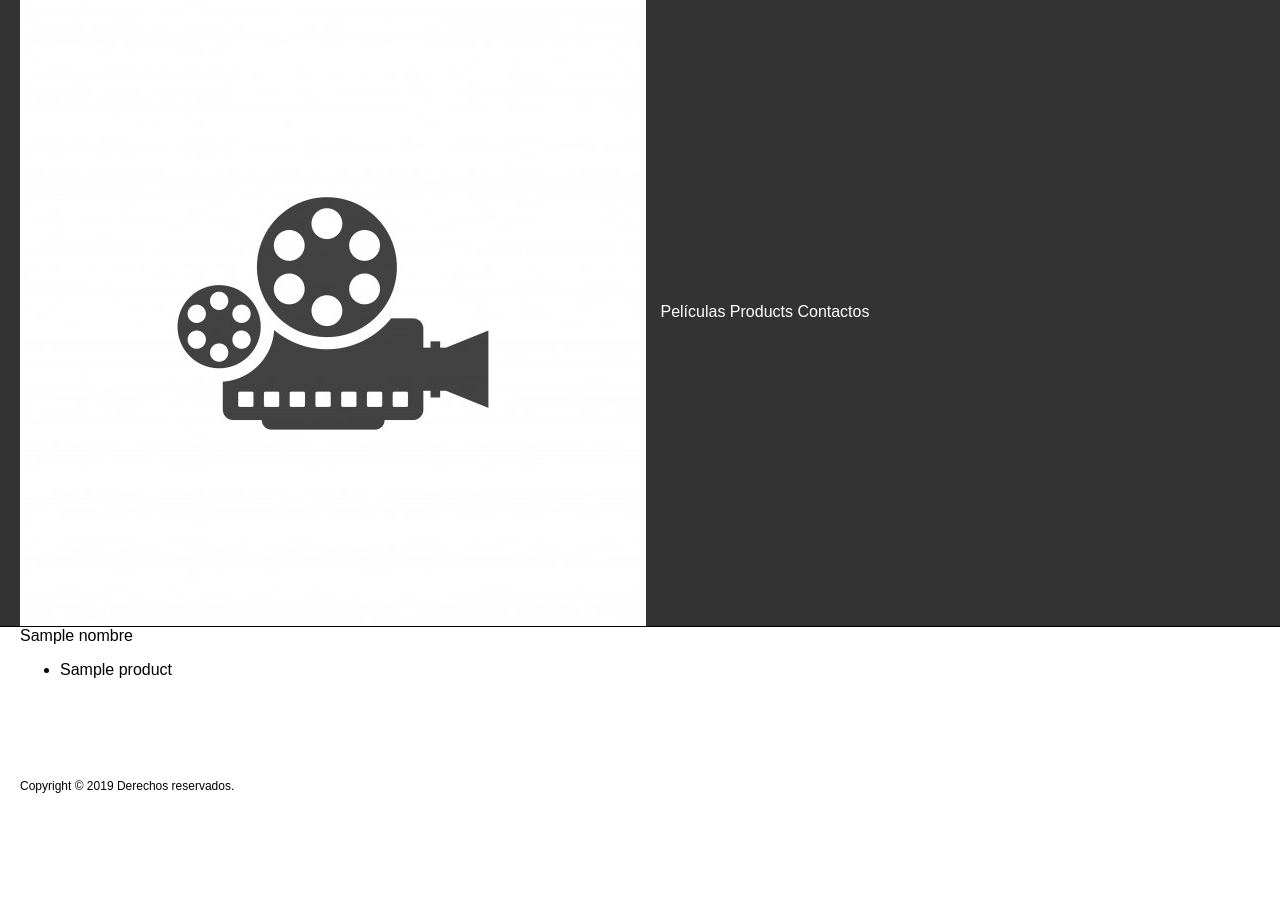
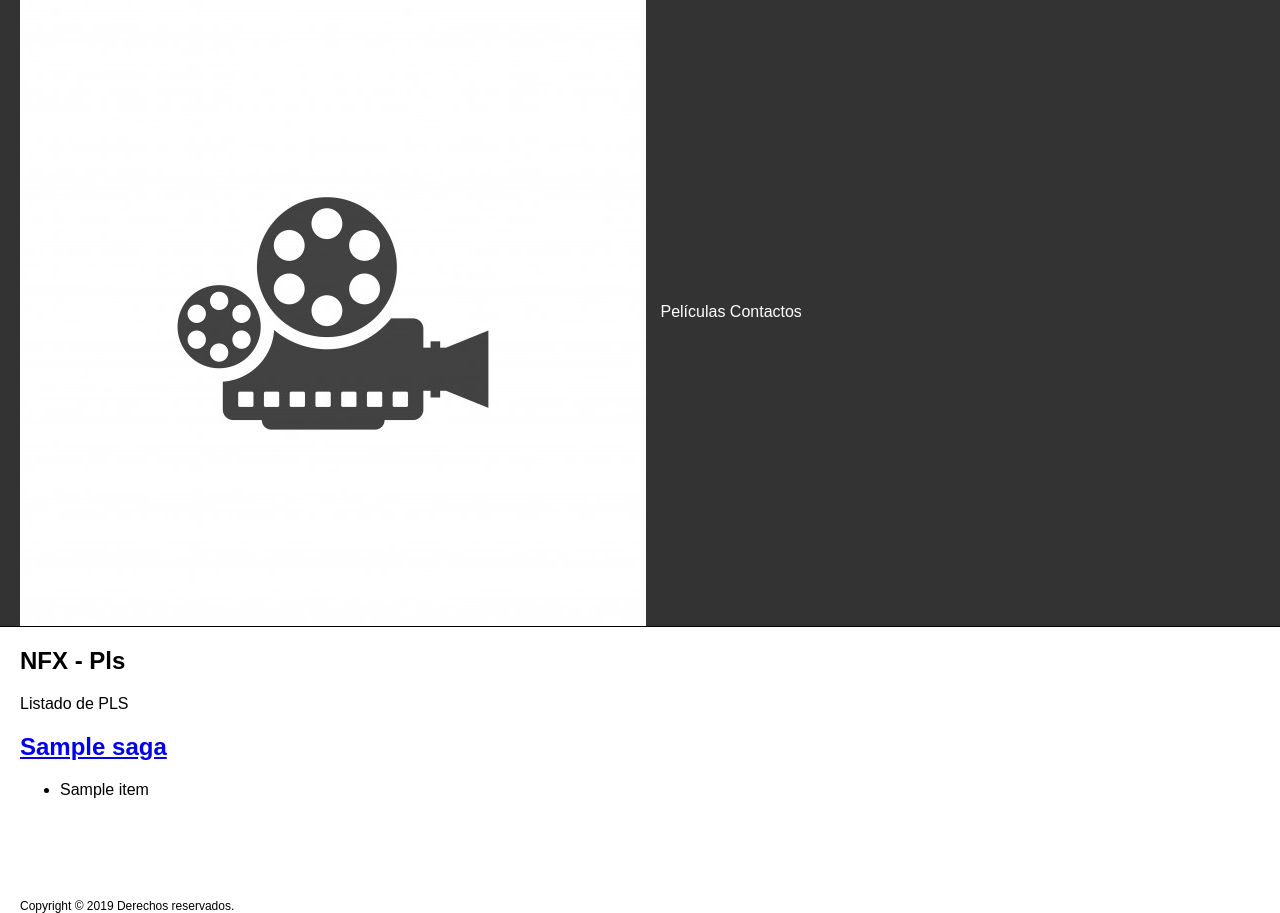
Before and after one commit to Firet/Catalogo-de-Peliculas, a Node server app: template views/products.handlebars in a window 1280 px wide. Before the commit the page ends 793 px from the top, so only its background shows below. Run offline with Node 20, Linux system fonts and the light colour scheme; the template is opened without the code that fills it: most values are stand-ins (such as "Sample title", 1, 10 or a date in 2020); some libraries are stand-ins or nearby versions.

Commit message:
Arreglo de rutas

```diff
--- a/index.js
+++ b/index.js
@@ -30,27 +30,32 @@ app.get('/json', function (req, res) {
 
 // HANDLEBARS
 
-app.engine('handlebars', exphbs({ defaultLayout: 'main' }))
-app.set('view engine', 'handlebars')
+app.engine('handlebars', exphbs({ defaultLayout: 'main' }));
+app.set('view engine', 'handlebars');
 
 
 app.get('/', function (req, res) {
-    res.render('home')
+    res.render('home');
 });
 
 
 app.use(express.static('public'))
 
 app.get('/peliculas', function (req, res) {
-    res.render('peliculas')
+    res.render('peliculas', { tituloDeSeccion: 'Sección de películas', peliculas: ['El señor de los anillos', 'Star trek', 'Citizen kane', 'Bonanza'] })
 });
 
 app.get('/contact', function (req, res) {
-    res.render('contact')
+    res.render('contact');
 });
 
-app.get('/products', function (req, res) {
-//    res.render('products', { nombre: 'Producto a mostrar'});
-    res.render('products', { nombre: 'Productos a mostrar', products: ['tv', 'printer', 'ps4']});
-    //res.render('product', { product: product })
-})
+
+const Peliculas = [
+    { saga: 'Terminator', items: ['MacBook', 'MacBook Air', 'MacBook Pro', 'iMac', 'iMac Pro', 'Mac Pro', 'Mac mini', 'Accessories', 'High Sierra'] },
+    { saga: 'Jurassic Park', items: ['iPad Pro', 'iPad', 'iPad mini 4', 'iOS 11', 'Accessories'] },
+    { saga: 'Back to the future', items: ['iPhone X', 'iPhone 8', 'iPhone 7', 'iPhone 6s', 'iPhone SE', 'iOS 11', 'Accessories'] }
+  ]
+
+  app.get('/products', function (req, res) {
+    res.render('products', { pelicula: Peliculas})
+  })
--- a/views/partials/navbar.handlebars
+++ b/views/partials/navbar.handlebars
@@ -10,9 +10,6 @@
             <a href="/peliculas">Películas</a>
         </li>
         <li>
-            <a href="/products">Products</a>
-        </li>
-        <li>
             <a href="/contact">Contactos</a>
         </li>
     </ul>
--- a/views/products.handlebars
+++ b/views/products.handlebars
@@ -1,23 +1,13 @@
-{{!-- <h1>Apple - Products</h1>
-<p>Listado de productos</p>
+<h1>NFX - Pls</h1>
+<p>Listado de PLS</p>
 
-{{#each products}}
+{{#each pelicula}}
   <h2>
-    <a href="/products/{{@index}}">{{this.section}}</a>
+    <a href="/products/{{@index}}">{{this.saga}}</a>
   </h2>
   <ul>
     {{#each items}}
       <li>{{this}}</li>
     {{/each}}
   </ul>
-{{/each}} --}}
-
-
-<div>{{nombre}}</div>
-
-
-<ul>
-{{#each products}}
-  <li>{{this}}</li>
 {{/each}}
-</ul>
```
Also changed, not shown: views/peliculas.handlebars (+10 -3 lines).
